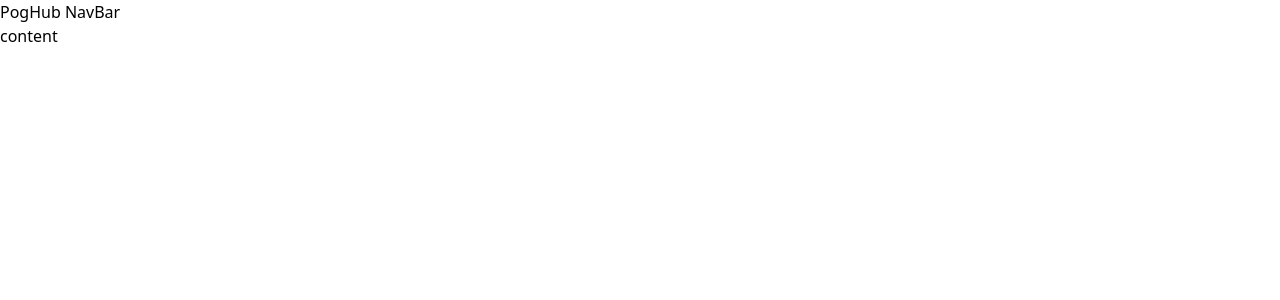
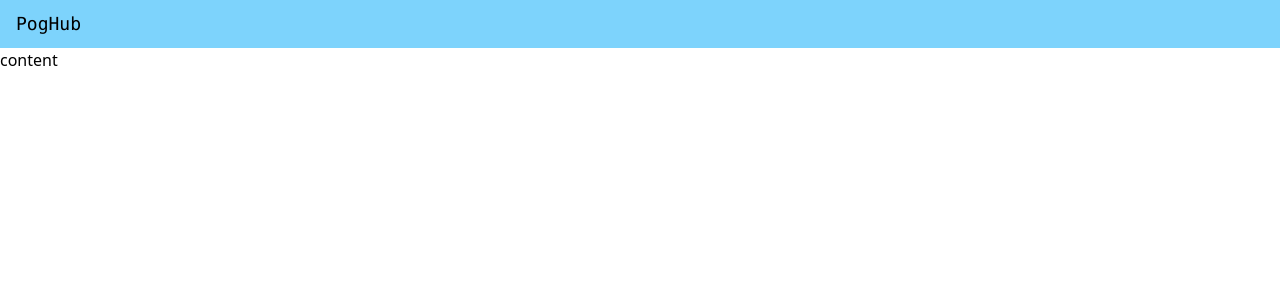
Before and after one commit to ajaparicio36/testing-lab03, a React (Create React App) app in the folder frontend/: page / in a window 1280 px wide. Shown: the top 300 px of the page. Built offline with nearby package versions, Linux system fonts and the light colour scheme.

Commit message:
feat: small changes

```diff
--- a/frontend/src/app/Home.tsx
+++ b/frontend/src/app/Home.tsx
@@ -1,9 +1,11 @@
 import React, { Fragment } from "react";
+
+import NavBar from "../components/NavBar";
 
 const Home = () => {
   return (
     <Fragment>
-      <div>PogHub NavBar</div>
+      <NavBar />
       <div>content</div>
     </Fragment>
   );
--- /dev/null
+++ b/frontend/src/components/NavBar.tsx
@@ -0,0 +1,13 @@
+import React, { Fragment } from "react";
+
+const NavBar = () => {
+  return (
+    <Fragment>
+      <div className="flex w-full h-12 bg-sky-300 px-4 items-center font-mono">
+        <div className="flex flex-1 text-lg self-center">PogHub</div>
+      </div>
+    </Fragment>
+  );
+};
+
+export default NavBar;
--- a/frontend/tailwind.config.js
+++ b/frontend/tailwind.config.js
@@ -4,7 +4,9 @@ module.exports = {
     "./src/**/*.{js,jsx,ts,tsx}",
   ],
   theme: {
-    extend: {},
+    fontFamily: {
+      mono: ['Monaco'],
+    },
   },
   plugins: [],
 }
```
